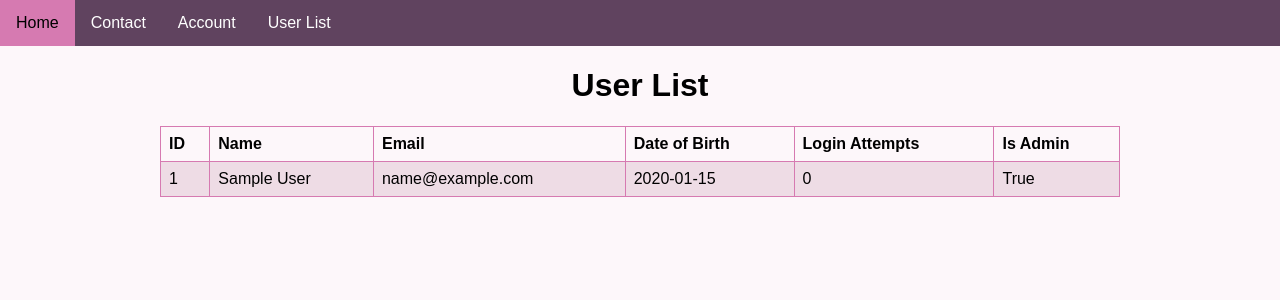
After one commit to KenzyN27/software-sec-website, a Flask app: page /user_list in a window 1280 px wide. The commit adds this page. Shown: the top 300 px of the page. Run offline with Flask 3, Linux system fonts and the light colour scheme; a user stored in the database is signed in; tables that the repository leaves empty hold one stand-in row (values such as "Sample post"); parts of the project's set-up code (start-up, migrations or seed data) failed here and were passed over.

Commit message:
Added admin-only page to test isAdmin

```diff
--- a/Website/config.py
+++ b/Website/config.py
@@ -3,4 +3,5 @@ from os import environ
 SECRET_KEY = environ.get('SECRET_KEY')
 WTF_CSRF_ENABLED = True
 DEBUG = False
+SESSION_PERMANENT = False
 BCRYPT_LOG_ROUNDS = int(environ.get('BCRYPT_LOG_ROUNDS'))
--- a/Website/static/styles/basestyle.css
+++ b/Website/static/styles/basestyle.css
@@ -101,3 +101,18 @@ body {
 .content-container {
     align-items: center;
 }
+
+table {
+    border-collapse: collapse;
+    width:75%
+}
+
+td, th {
+    border: 1px solid #d67ab1;
+    text-align: left;
+    padding: 8px;
+}
+
+tr:nth-child(even) {
+    background-color: #eedce5;
+}
--- a/Website/templates/base.html
+++ b/Website/templates/base.html
@@ -29,6 +29,9 @@
                 <a href="login">Login</a>
                 <a href="create_account">Create Account</a>
             {% endif %}
+            {% if user.isAdmin == 1 %}
+                <a href="user_list">User List</a>
+            {% endif %}
 
         </div>
 
@@ -39,16 +42,10 @@
                     {% if category == 'error' %}
                         <div class="bad-alert">
                             {{ message }}
-                            <span class="closebtn" onclick="this.parentElement.style.display='none';">
-                                &times;
-                            </span>
                         </div>
                     {% else %}
                         <div class="good-alert">
                             {{ message }}
-                            <span class="closebtn" onclick="this.parentElement.style.display='none';">
-                                &times;
-                            </span>
                         </div>
                     {% endif %}
                 {% endfor %}
--- a/Website/templates/create_account.html
+++ b/Website/templates/create_account.html
@@ -7,9 +7,6 @@
 {% for field, errors in form.errors.items() %}
     <div class="bad-alert">
         {{ ''.join(errors) }}
-        <span class="closebtn" onclick="this.parentElement.style.display='none';">
-            &times;
-        </span>
     </div>
 {% endfor %}
 
--- a/Website/templates/login.html
+++ b/Website/templates/login.html
@@ -7,9 +7,6 @@
 {% for field, errors in form.errors.items() %}
     <div class="bad-alert">
         {{ ''.join(errors) }}
-        <span class="closebtn" onclick="this.parentElement.style.display='none';">
-            &times;
-        </span>
     </div>
 {% endfor %}
 
--- /dev/null
+++ b/Website/templates/userlist.html
@@ -0,0 +1,25 @@
+{% extends "base.html" %} {% block title %}User List{% endblock %}
+
+{% block content %}
+<h1 align="center">User List</h1>
+<table align="center">
+    <tr>
+        <th>ID</th>
+        <th>Name</th>
+        <th>Email</th>
+        <th>Date of Birth</th>
+        <th>Login Attempts</th>
+        <th>Is Admin</th>
+    </tr>
+    {% for eachuser in users %}
+        <tr>
+            <td>{{eachuser.id}}</td>
+            <td>{{eachuser.name}}</td>
+            <td>{{eachuser.email}}</td>
+            <td>{{eachuser.dateOfBirth}}</td>
+            <td>{{eachuser.loginAttempts}}</td>
+            <td>{{eachuser.isAdmin}}</td>
+        </tr>
+    {% endfor %}
+</table>
+{% endblock %}
--- a/Website/views.py
+++ b/Website/views.py
@@ -2,6 +2,7 @@ from flask import Blueprint, render_template, request, redirect, url_for, sessio
 from flask_login import login_required, current_user
 from wtforms import Form, StringField, validators
 from flask_wtf import FlaskForm
+from .models import User
 
 # setup Blueprint for views not related to authentication
 views = Blueprint('views', __name__)
@@ -37,3 +38,14 @@ def account():
 @login_required
 def contact_submit():
     return render_template("submit.html", user=current_user, title=session['title'])
+
+@views.route('/user_list')
+@login_required
+def user_list():
+    if current_user.isAdmin == 1:
+        print("Is admin")
+        users = User.query.all()
+        return render_template("userlist.html", users=users, user=current_user)
+    else:
+        print("Not admin")
+        return redirect(url_for('views.home'))
--- a/packages.txt
+++ b/packages.txt
@@ -4,6 +4,7 @@ Flask-Login
 Flask-WTF
 Flask-Bcrypt
 Flask-Talisman
+Flask-Security
 werkzeug
 email_validator
 load_dotenv
```
Also changed, not shown: Website/auth.py (+6 -5 lines), Website/models.py (line endings or trailing spaces).
